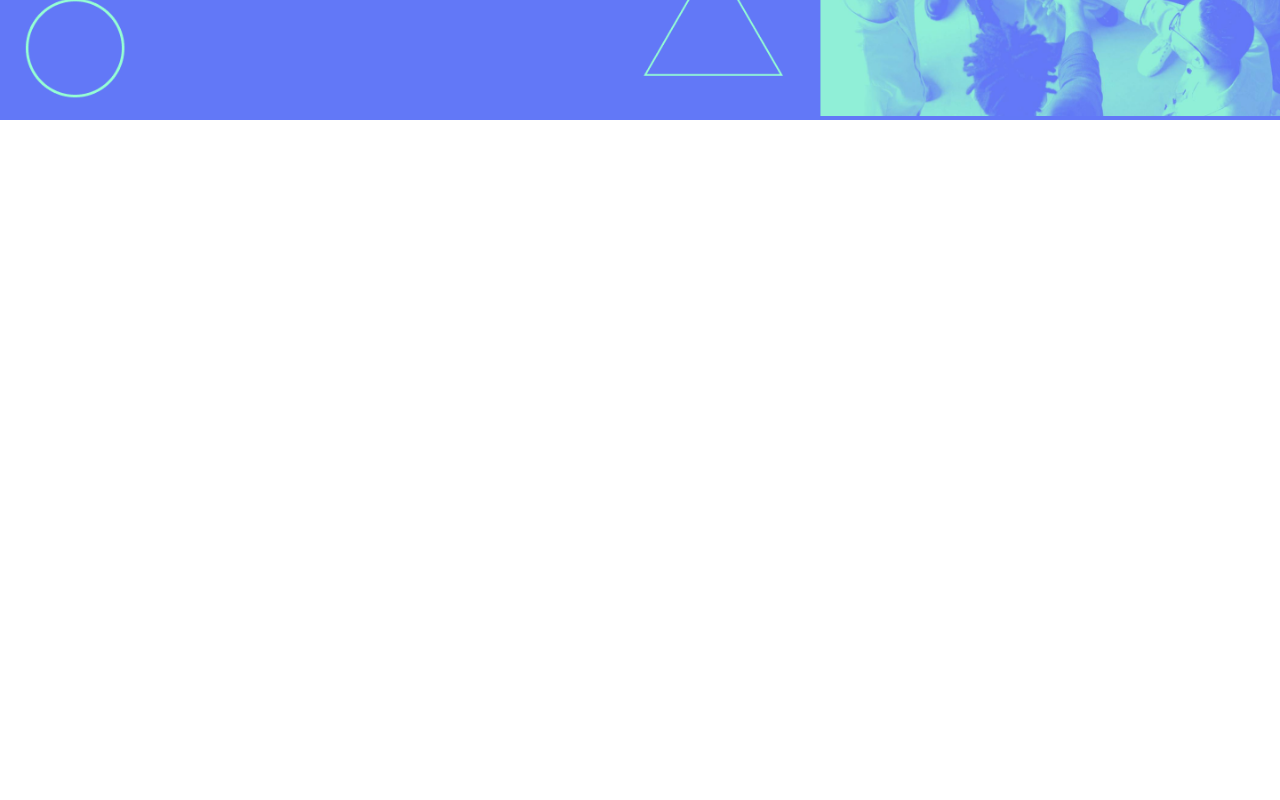
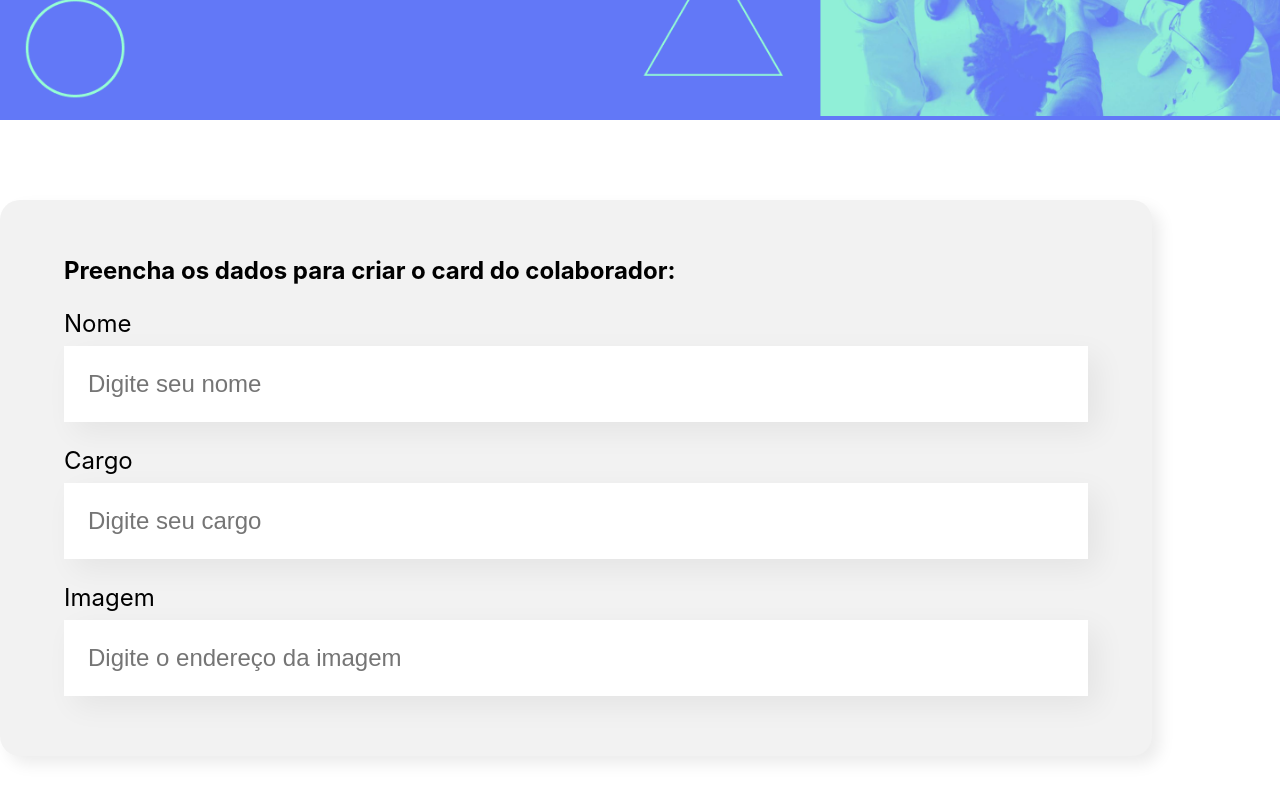
Before and after one commit to leticiaocr/organo, a React (Create React App) app: page / in a window 1280 px wide. Shown: the part 378-1178 px from the top of the page. Before the commit the page ends 800 px from the top, so only its background shows below. Built offline with nearby package versions, Linux system fonts and the light colour scheme.

Commit message:
feature: formulario

```diff
--- a/src/App.js
+++ b/src/App.js
@@ -1,12 +1,13 @@
-import Banner from './components/Banner/Banner';
+import Banner from './componentes/Banner';
+import Formulario from './componentes/Formulario';
 
 function App() {
-  return (
-    <div className="App">
-      <Banner/>
-
-    </div>
-  );
+    return (
+        <div className="App">
+            <Banner />
+            <Formulario />
+        </div>
+    )
 }
 
 export default App;
--- /dev/null
+++ b/src/componentes/CampoTexto/CampoTexto.css
@@ -0,0 +1,19 @@
+.campo-texto{
+    margin: 24px 0;
+}
+
+.campo-texto label{
+    display: block;
+    margin-bottom: 8px;
+    font-size: 24px;
+}
+
+.campo-texto input{
+    background-color: #fff;
+    box-shadow: 10px 10px 30px rgba(0,0,0,0.06);
+    width: 100%;
+    border: none;
+    font-size: 24px;
+    padding: 24px;
+    box-sizing: border-box;
+}
--- /dev/null
+++ b/src/componentes/CampoTexto/index.js
@@ -0,0 +1,10 @@
+import './CampoTexto.css'
+const CampoTexto = (props) => {
+return (
+    <div className="campo-texto">
+        <label>{props.label}</label>
+        <input placeholder={props.placeholder}></input>
+    </div>
+)
+}
+export default CampoTexto;
--- /dev/null
+++ b/src/componentes/Formulario/Formulario.css
@@ -0,0 +1,14 @@
+.formulario {
+    display: flex;
+    flex-direction: column;
+    justify-content: center;
+    margin: 80px 0;
+}
+
+.formulario form {
+    max-width: 80%;
+    background-color: #F2F2F2;
+    border-radius: 20px;
+    padding: 36px 64px;
+    box-shadow: 8px 8px 16px rgba(0, 0 ,0, 0.08);
+}
--- /dev/null
+++ b/src/componentes/Formulario/index.js
@@ -0,0 +1,18 @@
+import './Formulario.css';
+import CampoTexto from'../CampoTexto'
+
+
+const Formulario = () => {
+    return (
+        <section className='formulario'>
+            <form>
+            <h2>Preencha os dados para criar o card do colaborador:</h2>
+                <CampoTexto label="Nome" placeholder="Digite seu nome"/>
+                <CampoTexto label="Cargo" placeholder="Digite seu cargo"/>
+                <CampoTexto label="Imagem" placeholder="Digite o endereço da imagem"/>
+            </form>
+        </section>
+    )
+}
+
+export default Formulario
```
Also changed, not shown: src/componentes/Banner/Banner.css (renamed from src/components/Banner/Banner.css), src/componentes/Banner/index.js (renamed from src/components/Banner/Banner.js).
